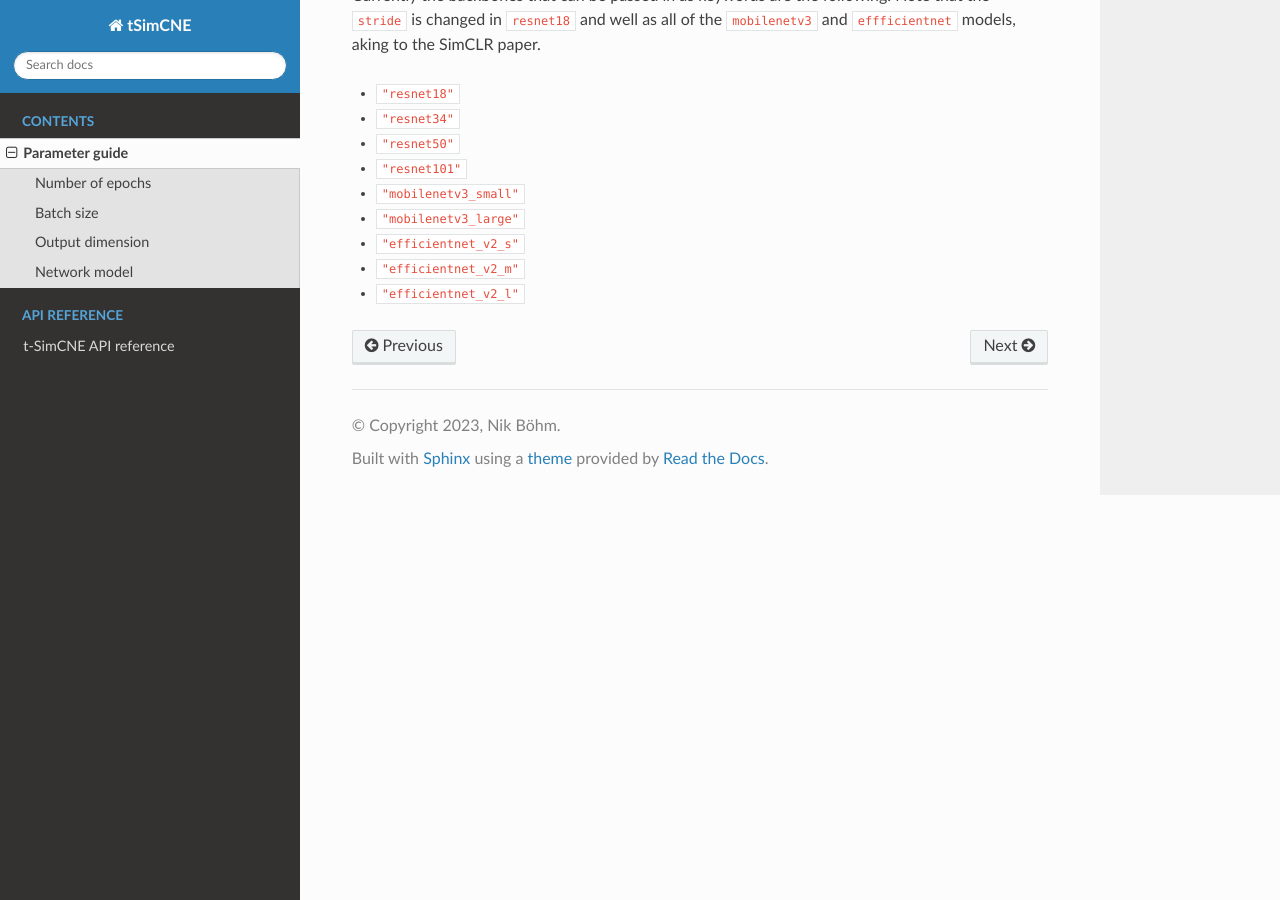
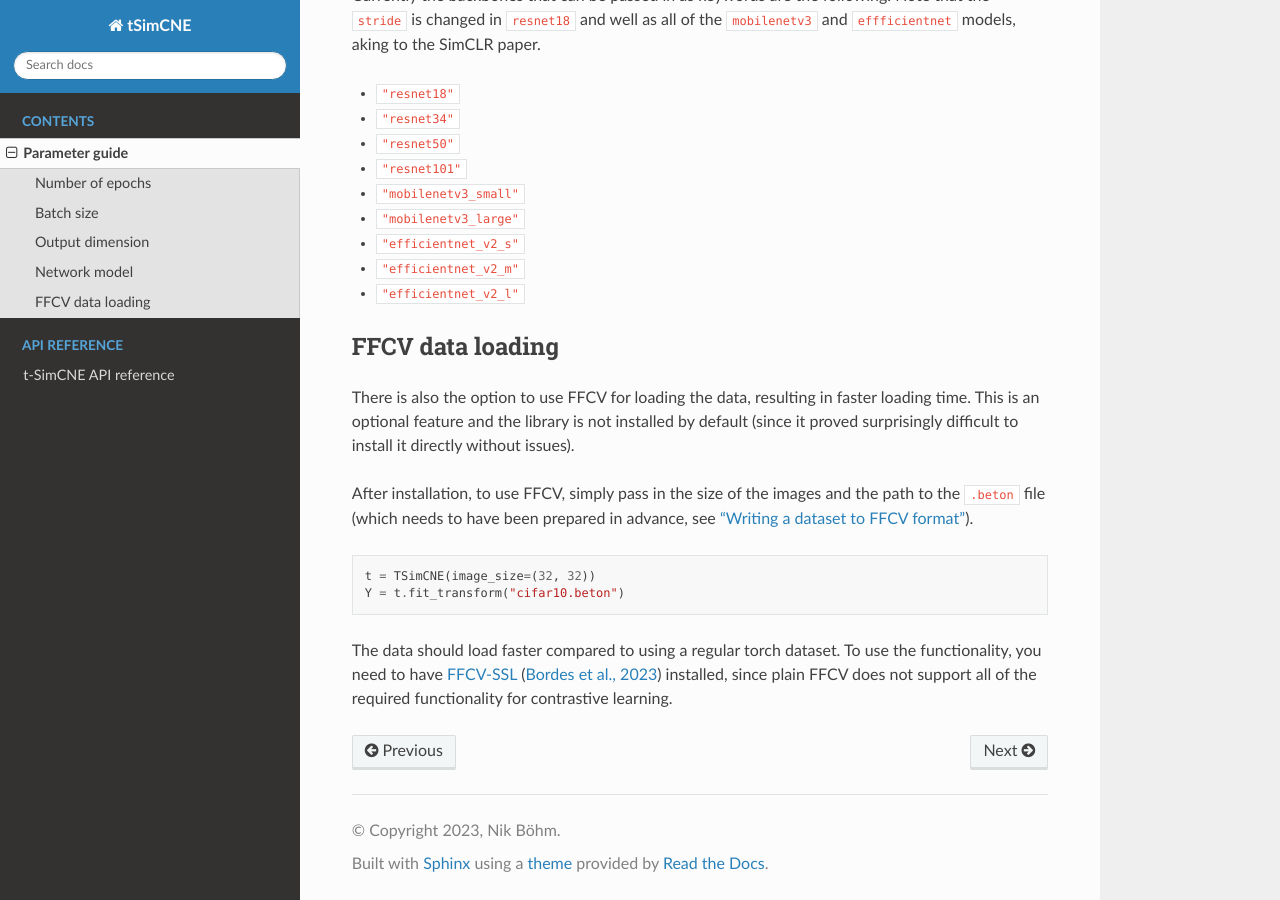
Before and after one commit to berenslab/t-simcne, a Sphinx documentation site: the page built from docs/source/parameter_guide.rst, in a window 1280 px wide and 900 px high, scrolled down 4530 px. Built offline with Sphinx 7.4.7 and the Read the Docs theme 2.0.0, drawn with Linux system fonts in a browser that asks for light colours.

Commit message:
Add documentation for FFCV usage

```diff
--- a/docs/source/parameter_guide.rst
+++ b/docs/source/parameter_guide.rst
@@ -169,3 +169,29 @@ to the SimCLR paper.
 * ``"efficientnet_v2_s"``
 * ``"efficientnet_v2_m"``
 * ``"efficientnet_v2_l"``
+
+
+FFCV data loading
+-----------------
+
+There is also the option to use FFCV for loading the data, resulting
+in faster loading time.  This is an optional feature and the library
+is not installed by default (since it proved surprisingly difficult to
+install it directly without issues).
+
+After installation, to use FFCV, simply pass in the size of the images
+and the path to the ``.beton`` file (which needs to have been prepared
+in advance, see `“Writing a dataset to FFCV format”
+<https://docs.ffcv.io/writing_datasets.html#writing-a-dataset-to-ffcv-format>`__).
+
+.. code-block:: python
+
+   t = TSimCNE(image_size=(32, 32))
+   Y = t.fit_transform("cifar10.beton")
+
+The data should load faster compared to using a regular torch dataset.
+To use the functionality, you need to have `FFCV-SSL
+<https://github.com/facebookresearch/FFCV-SSL>`__ (`Bordes et al.,
+2023 <https://arxiv.org/abs/2303.01986>`__) installed, since plain
+FFCV does not support all of the required functionality for
+contrastive learning.
```
